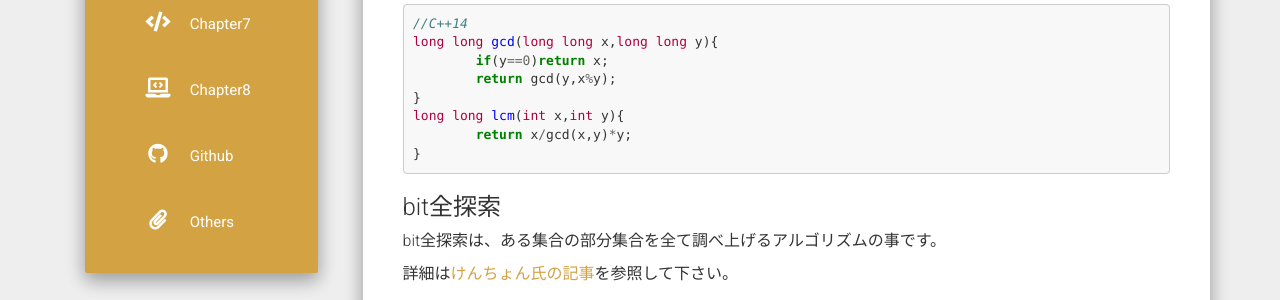
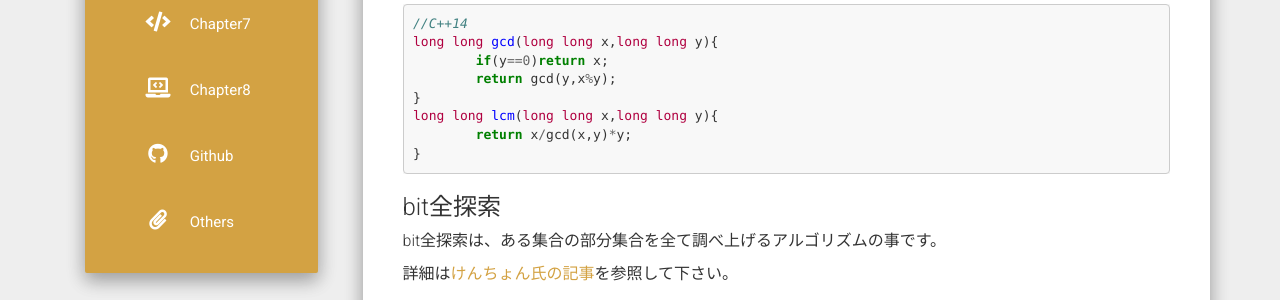
Before and after one commit to TKPaken/beginners, a Jekyll site: the page built from others/lecture1.md, in a window 1280 px wide. Shown: the part 939-1239 px from the top of the page. Built offline with Jekyll 4.4.1, drawn with Linux system fonts in a browser that asks for light colours; nearby versions of some CDN libraries; formulas are drawn with MathJax 3; comment, search, counter and statistics services are not loaded.

Commit message:
fix implementation

````diff
--- a/others/lecture1.md
+++ b/others/lecture1.md
@@ -41,7 +41,7 @@ long long gcd(long long x,long long y){
 	if(y==0)return x;
 	return gcd(y,x%y);
 }
-long long lcm(int x,int y){
+long long lcm(long long x,long long y){
 	return x/gcd(x,y)*y;
 }
 ```
````
